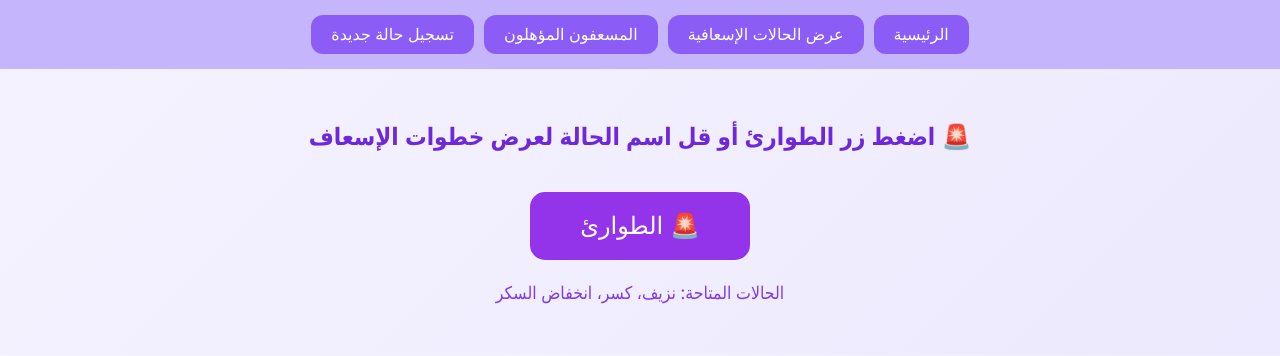
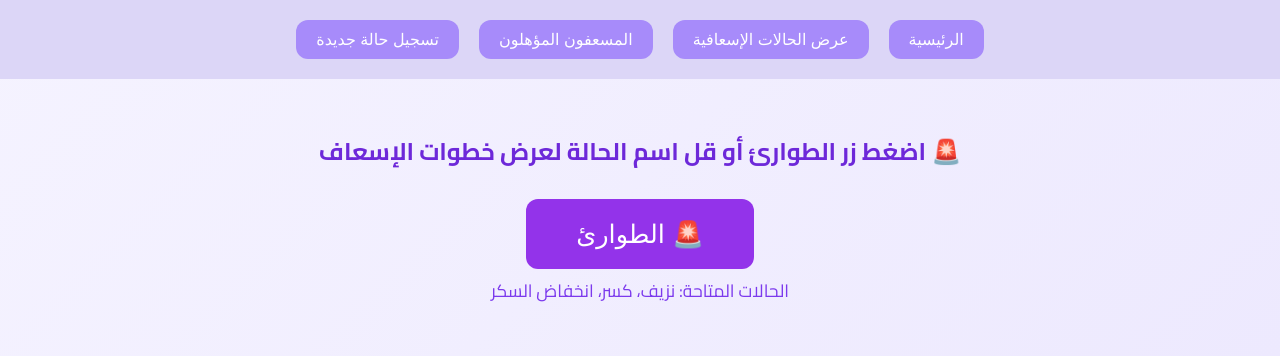
Before and after one commit to Smart-Paramedic/Prohect, a PHP site: page / in a window 1280 px wide. Shown: the top 356 px of the page. Run offline with PHP 8.4, Linux system fonts and the light colour scheme.

Commit message:
Style.css

```diff
--- a/Style.css
+++ b/Style.css
@@ -1,5 +1,5 @@
 body {
-  font-family: 'Segoe UI', Tahoma, Geneva, Verdana, sans-serif;
+  font-family: 'Cairo', sans-serif;
   background: linear-gradient(135deg, #f5f3ff, #ede9fe);
   margin: 0;
   padding: 0;
@@ -10,12 +10,12 @@ nav {
   display: flex;
   justify-content: center;
   gap: 10px;
-  background: #c4b5fd;
+  background: #dcd6f7;
   padding: 15px;
 }
 
 nav button {
-  background: #8b5cf6;
+  background: #a78bfa;
   color: white;
   border: none;
   padding: 10px 20px;
@@ -39,15 +39,20 @@ h1, h2 {
   color: #6d28d9;
 }
 
+button {
+  margin: 5px;
+  padding: 12px 25px;
+  font-size: 1.2em;
+  border-radius: 12px;
+  cursor: pointer;
+  border: none;
+}
+
 #emergencyBtn {
   background: #9333ea;
   color: white;
   padding: 20px 50px;
-  font-size: 1.5em;
-  border-radius: 15px;
-  margin: 20px 0;
-  cursor: pointer;
-  border: none;
+  font-size: 1.6em;
 }
 #emergencyBtn:hover {
   background: #7e22ce;
```
Also changed, not shown: other parts of Style.css (+21 -7 lines).
